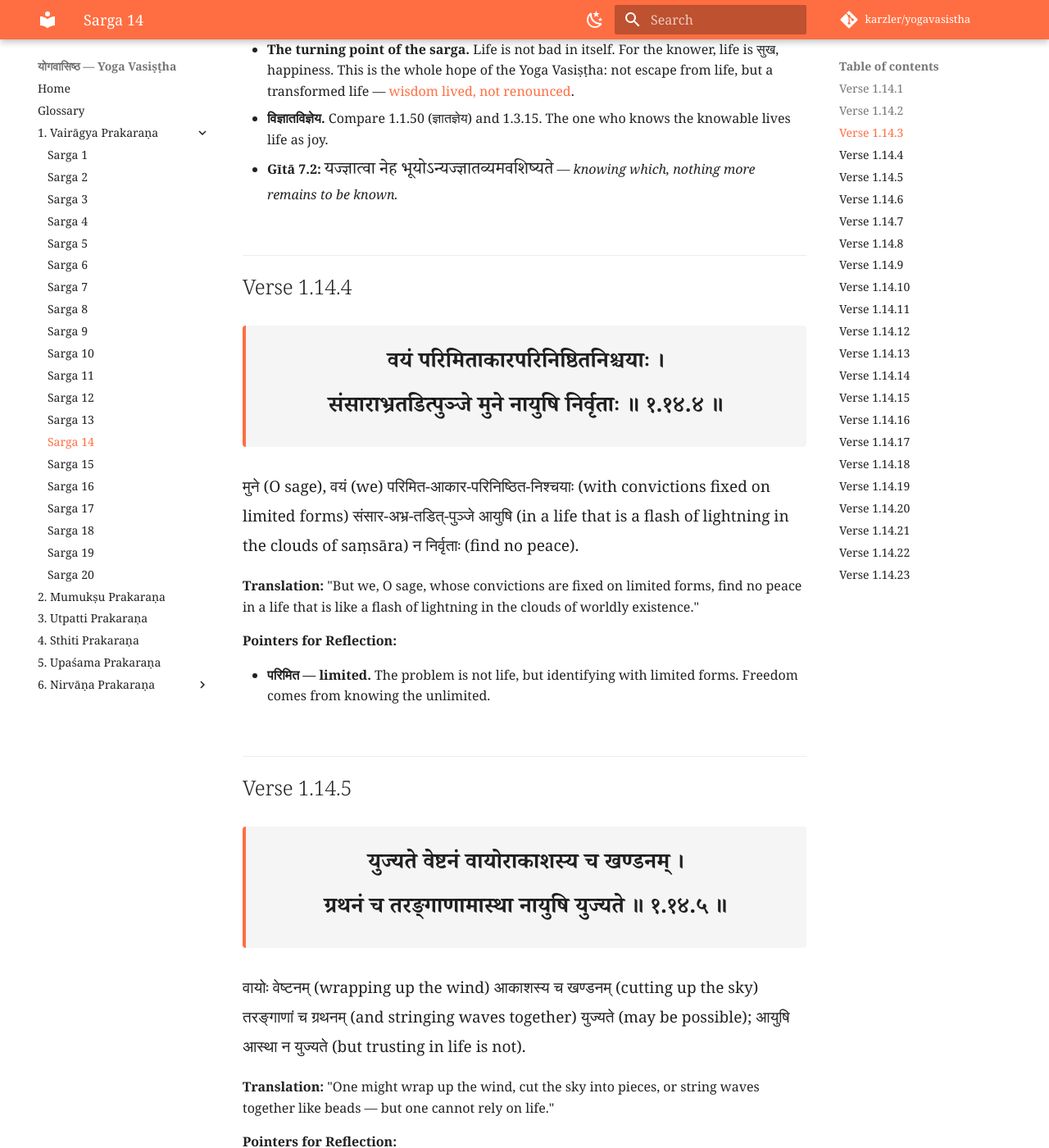
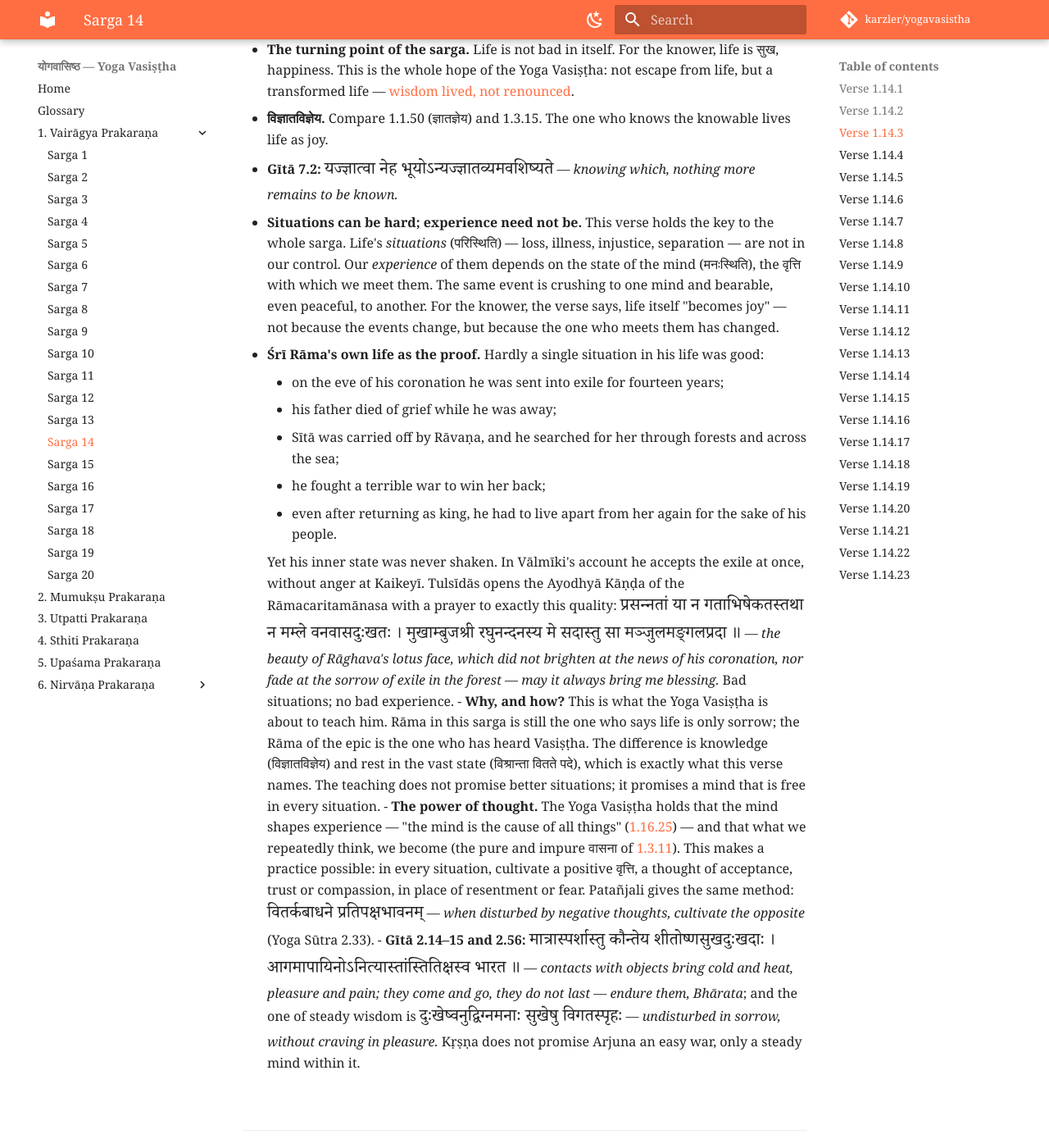
Before and after one commit to karzler/yogavasistha, an MkDocs documentation site: the page built from docs/1-vairagya/sarga-014.md, in a window 1280 px wide and 1400 px high, scrolled down 2364 px. Shown: the whole window at 82% size. Built offline with MkDocs 1.6.1 and Material for MkDocs 9.7.7, drawn with Linux system fonts in a browser that asks for light colours; comment, search, counter and statistics services are not loaded; some of the changed text lies outside the part shown.

Commit message:
Sarga 14: reflections on situation and experience, Śrī Rāma's life, and the power of thought

```diff
--- a/docs/1-vairagya/sarga-014.md
+++ b/docs/1-vairagya/sarga-014.md
@@ -65,6 +65,18 @@
 - **The turning point of the sarga.** Life is not bad in itself. For the knower, life is सुख, happiness. This is the whole hope of the Yoga Vasiṣṭha: not escape from life, but a transformed life — [wisdom lived, not renounced](../index.md#wisdom-lived).
 - **विज्ञातविज्ञेय.** Compare 1.1.50 (ज्ञातज्ञेय) and 1.3.15. The one who knows the knowable lives life as joy.
 - **Gītā 7.2:** <span class="parallel">यज्ज्ञात्वा नेह भूयोऽन्यज्ज्ञातव्यमवशिष्यते</span> — *knowing which, nothing more remains to be known.*
+- **Situations can be hard; experience need not be.** This verse holds the key to the whole sarga. Life's *situations* (परिस्थिति) — loss, illness, injustice, separation — are not in our control. Our *experience* of them depends on the state of the mind (मनःस्थिति), the वृत्ति with which we meet them. The same event is crushing to one mind and bearable, even peaceful, to another. For the knower, the verse says, life itself "becomes joy" — not because the events change, but because the one who meets them has changed.
+- **Śrī Rāma's own life as the proof.** Hardly a single situation in his life was good:
+    - on the eve of his coronation he was sent into exile for fourteen years;
+    - his father died of grief while he was away;
+    - Sītā was carried off by Rāvaṇa, and he searched for her through forests and across the sea;
+    - he fought a terrible war to win her back;
+    - even after returning as king, he had to live apart from her again for the sake of his people.
+
+    Yet his inner state was never shaken. In Vālmīki's account he accepts the exile at once, without anger at Kaikeyī. Tulsīdās opens the Ayodhyā Kāṇḍa of the Rāmacaritamānasa with a prayer to exactly this quality: <span class="parallel">प्रसन्नतां या न गताभिषेकतस्तथा न मम्ले वनवासदुःखतः । मुखाम्बुजश्री रघुनन्दनस्य मे सदास्तु सा मञ्जुलमङ्गलप्रदा ॥</span> — *the beauty of Rāghava's lotus face, which did not brighten at the news of his coronation, nor fade at the sorrow of exile in the forest — may it always bring me blessing.* Bad situations; no bad experience.
+- **Why, and how?** This is what the Yoga Vasiṣṭha is about to teach him. Rāma in this sarga is still the one who says life is only sorrow; the Rāma of the epic is the one who has heard Vasiṣṭha. The difference is knowledge (विज्ञातविज्ञेय) and rest in the vast state (विश्रान्ता वितते पदे), which is exactly what this verse names. The teaching does not promise better situations; it promises a mind that is free in every situation.
+- **The power of thought.** The Yoga Vasiṣṭha holds that the mind shapes experience — "the mind is the cause of all things" ([1.16.25](sarga-016.md#1-16-25)) — and that what we repeatedly think, we become (the pure and impure वासना of [1.3.11](sarga-003.md#1-3-11)). This makes a practice possible: in every situation, cultivate a positive वृत्ति, a thought of acceptance, trust or compassion, in place of resentment or fear. Patañjali gives the same method: <span class="parallel">वितर्कबाधने प्रतिपक्षभावनम्</span> — *when disturbed by negative thoughts, cultivate the opposite* (Yoga Sūtra 2.33).
+- **Gītā 2.14–15 and 2.56:** <span class="parallel">मात्रास्पर्शास्तु कौन्तेय शीतोष्णसुखदुःखदाः । आगमापायिनोऽनित्यास्तांस्तितिक्षस्व भारत ॥</span> — *contacts with objects bring cold and heat, pleasure and pain; they come and go, they do not last — endure them, Bhārata*; and the one of steady wisdom is <span class="parallel">दुःखेष्वनुद्विग्नमनाः सुखेषु विगतस्पृहः</span> — *undisturbed in sorrow, without craving in pleasure.* Kṛṣṇa does not promise Arjuna an easy war, only a steady mind within it.
 
 ## Verse 1.14.4 { #1-14-4 }
 
@@ -205,6 +217,7 @@
 - **A famous verse.** Mere biological life is shared with trees and animals. True life is the life of one whose mind is free from compulsive thinking (मनन).
 - **मनोनाश — the end of the mind.** A central idea of the Yoga Vasiṣṭha: liberation is the dissolving of the mind as a separate, restless entity (compare 1.3.9, the mind melting like ice).
 - **Gītā 6.25:** <span class="parallel">आत्मसंस्थं मनः कृत्वा न किञ्चिदपि चिन्तयेत्</span> — *making the mind rest in the Self, let one think of nothing at all.*
+- **Thought and experience.** The mind that 'lives by thinking' is the mind that turns every hard situation into suffering. The mind that rests in the Self can meet the same situation without being broken by it — see the note on Śrī Rāma's life at [1.14.3](#1-14-3).
 
 ## Verse 1.14.12 { #1-14-12 }
 
```
